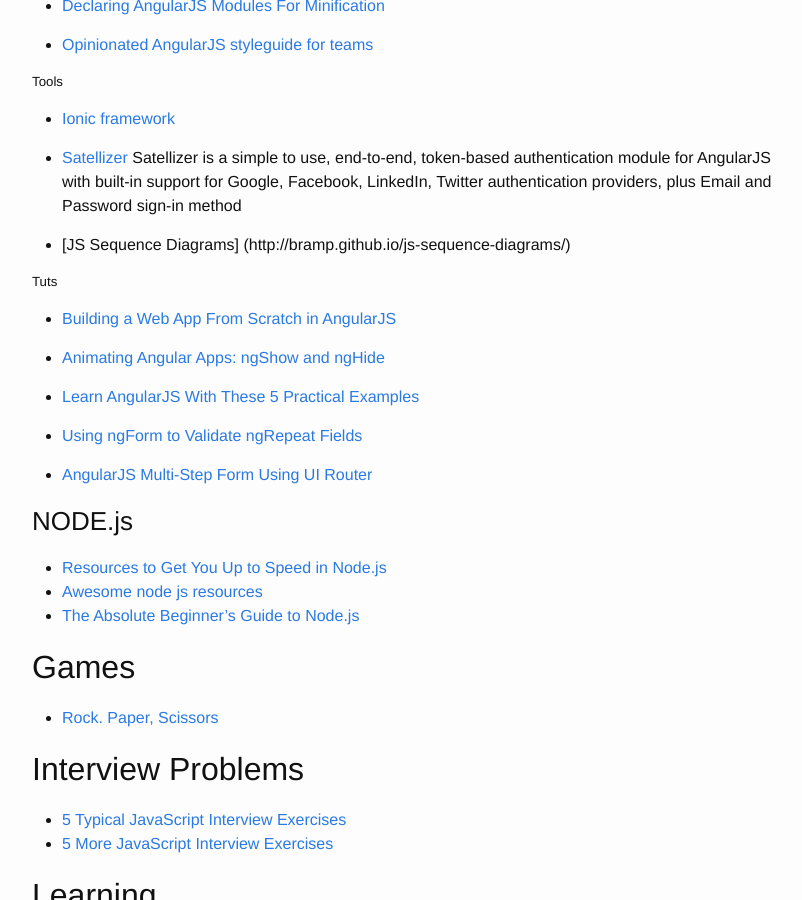
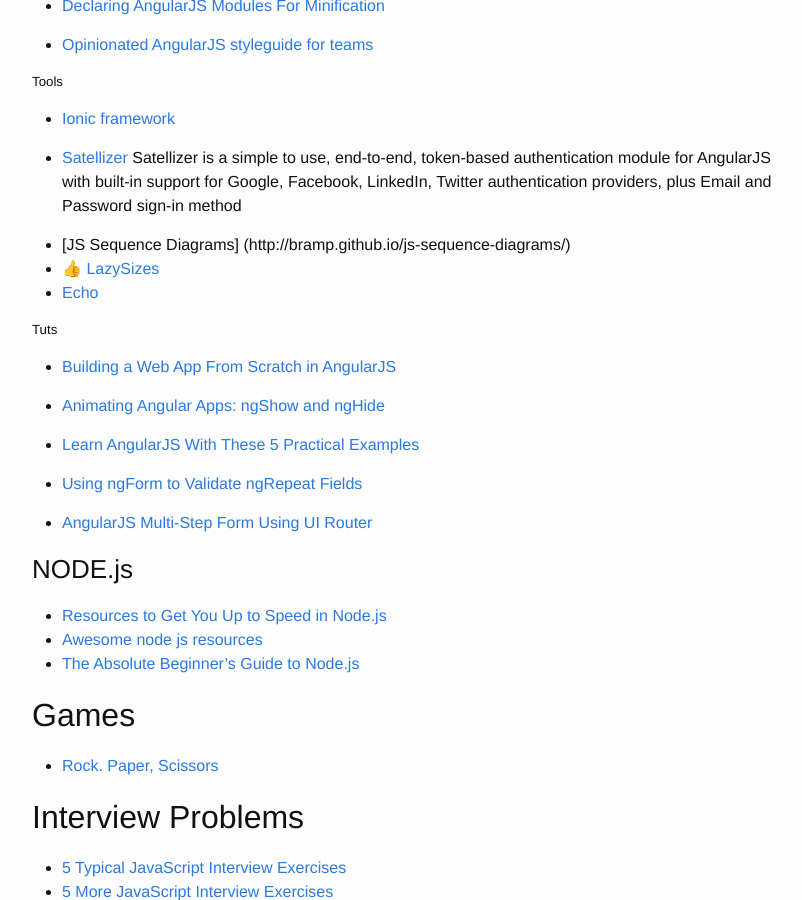
Before and after one commit to brownerd/brownerd.github.io, a Jekyll site: the page built from _posts/2014-10-06-reading-list-2014.md, in a window 1280 px wide and 900 px high, scrolled down 13983 px. Shown: the whole window, without its empty margins (238-1040 px from the left). Built offline with Jekyll 4.4.1, drawn with Linux system fonts in a browser that asks for light colours; emoji names are drawn with the system emoji font.

Commit message:
add lazyloaders

```diff
--- a/_posts/2014-10-06-reading-list-2014.md
+++ b/_posts/2014-10-06-reading-list-2014.md
@@ -690,6 +690,8 @@ Read more at http://www.airpair.com/angularjs#kDjhIu23Z9VHtPTe.99](http://www.ai
  Satellizer is a simple to use, end-to-end, token-based authentication module for AngularJS with built-in support for Google, Facebook, LinkedIn, Twitter authentication providers, plus Email and Password sign-in method
 
 - [JS Sequence Diagrams] (http://bramp.github.io/js-sequence-diagrams/)
+- [:+1: LazySizes](https://github.com/aFarkas/lazysizes)
+- [Echo](https://github.com/toddmotto/echo)
 
 
 ##### Tuts
```
